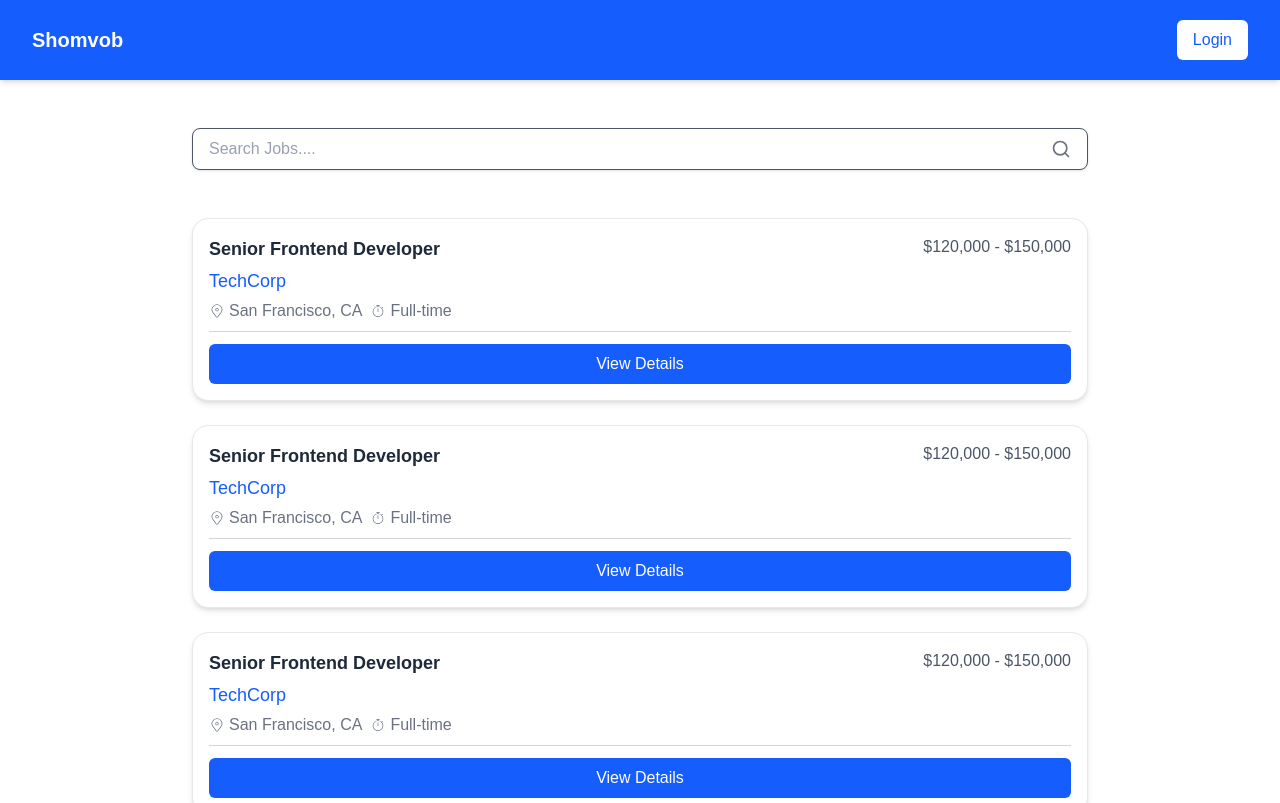
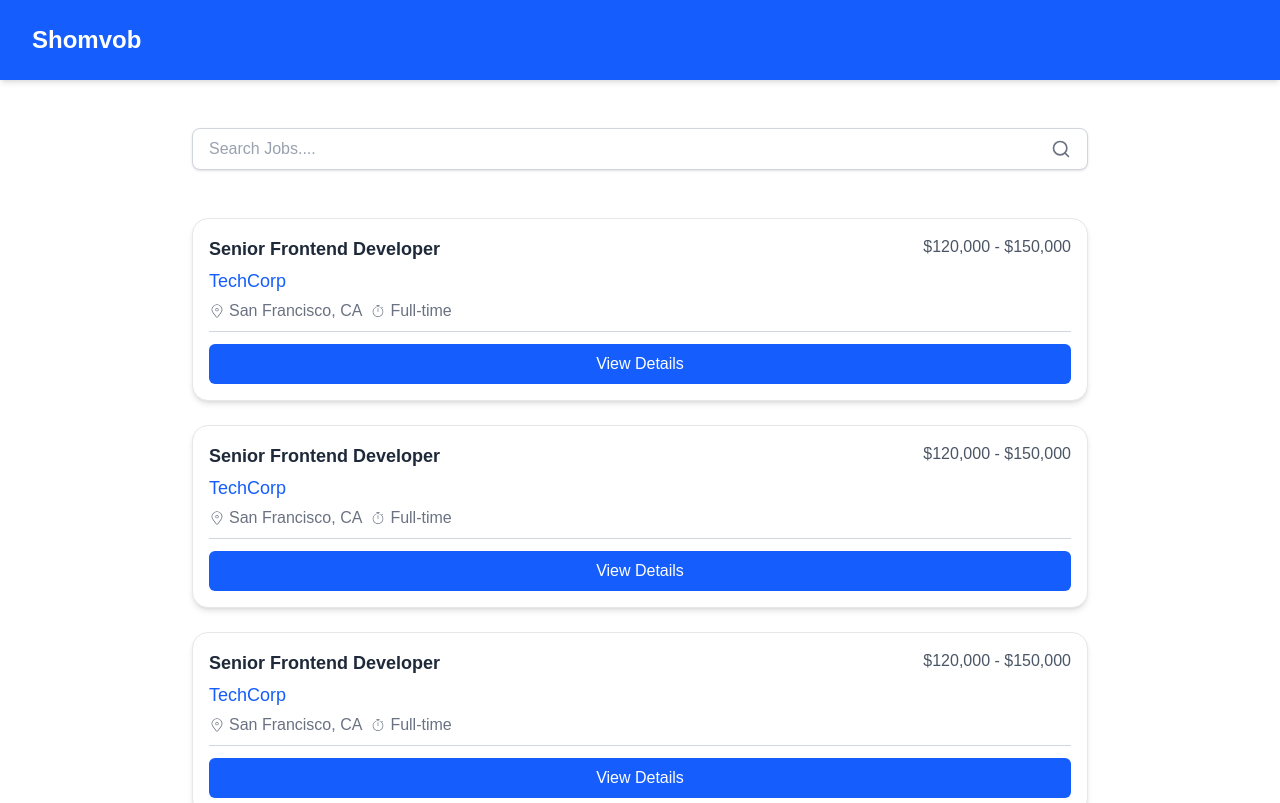
Before and after one commit to sajal-jayanto/mini-job-board-fornt, a Next.js app: page / in a window 1280 px wide. Shown: the top 803 px of the page. Built offline with nearby package versions, Linux system fonts and the light colour scheme.

Commit message:
admin page added

```diff
--- /dev/null
+++ b/src/app/(private)/admin/layout.tsx
@@ -0,0 +1,13 @@
+import Header from "@/components/Header";
+import { ReactNode } from "react";
+
+const AdminLayout = ({ children }: Readonly<{ children: ReactNode }>) => {
+  return (
+    <>
+      <Header />
+      {children}
+    </>
+  );
+};
+
+export default AdminLayout;
--- /dev/null
+++ b/src/app/(private)/admin/page.tsx
@@ -0,0 +1,5 @@
+const AdminPage = () => {
+  return <></>;
+};
+
+export default AdminPage;
--- /dev/null
+++ b/src/app/(public)/job-details/page.tsx
@@ -0,0 +1,11 @@
+import JobDetails from "@/components/JobDetails";
+
+const Details = () => {
+  return (
+    <div className="py-12">
+      <JobDetails />
+    </div>
+  );
+};
+
+export default Details;
--- /dev/null
+++ b/src/app/(public)/layout.tsx
@@ -0,0 +1,13 @@
+import Header from "@/components/Header";
+import { ReactNode } from "react";
+
+const PublicLayout = ({ children }: Readonly<{ children: ReactNode }>) => {
+  return (
+    <>
+      <Header />
+      {children}
+    </>
+  );
+};
+
+export default PublicLayout;
--- /dev/null
+++ b/src/app/(public)/page.tsx
@@ -0,0 +1,15 @@
+import SearchBar from "@/components/SearchBar";
+import JobCard from "@/components/JobCard";
+
+const Home = () => {
+  return (
+    <>
+      <SearchBar />
+      {[1, 2, 3, 4, 5, 6].map((index) => (
+        <JobCard key={index} />
+      ))}
+    </>
+  );
+};
+
+export default Home;
--- a/src/app/page.tsx
+++ /dev/null
@@ -1,24 +0,0 @@
-import Card from "@/components/Card";
-import Header from "@/components/Header";
-import JobDetails from "@/components/JobDetails";
-import SearchBar from "@/components/SearchBar";
-
-const Home = () => {
-  return (
-    <>
-      <Header />
-      <div className="py-12">
-        <SearchBar />
-      </div>
-      <Card />
-      <Card />
-      <Card />
-      <Card />
-      <Card />
-      <Card />
-      <JobDetails />
-    </>
-  );
-};
-
-export default Home;
--- a/src/components/Header.tsx
+++ b/src/components/Header.tsx
@@ -4,14 +4,9 @@ const Header = () => {
       <div className="max-w-7xl mx-auto px-4 sm:px-6 lg:px-8">
         <div className="flex justify-between h-20">
           <div className="flex">
-            <div className="flex-shrink-0 flex items-center text-xl font-bold text-white">
+            <div className="flex-shrink-0 flex items-center text-2xl font-bold text-white">
               Shomvob
             </div>
-          </div>
-          <div className="flex items-center">
-            <button className="text-md px-4 py-2 rounded-md bg-white text-blue-600">
-              Login
-            </button>
           </div>
         </div>
       </div>
--- a/src/components/Card.tsx
+++ b/src/components/JobCard.tsx
@@ -1,6 +1,6 @@
 import { CiLocationOn } from "react-icons/ci";
 import { CiStopwatch } from "react-icons/ci";
-export default function Card() {
+const JobCard = () => {
   return (
     <>
       <div className="flex items-center w-full max-w-4xl mx-auto mb-6">
@@ -35,4 +35,6 @@ export default function Card() {
       </div>
     </>
   );
-}
+};
+
+export default JobCard;
--- a/src/components/SearchBar.tsx
+++ b/src/components/SearchBar.tsx
@@ -12,9 +12,10 @@ export default function SearchBar() {
   };
 
   return (
+    <div className="py-12">
       <form
         onSubmit={handleSubmit}
-      className="flex items-center w-full max-w-4xl mx-auto bg-white border border-gray-600 rounded-lg px-4 py-2 shadow-sm"
+        className="flex items-center w-full max-w-4xl mx-auto bg-white border border-gray-300 rounded-lg px-4 py-2 shadow-sm"
       >
         <input
           type="text"
@@ -27,5 +28,6 @@ export default function SearchBar() {
           <Search className="w-5 h-5" />
         </button>
       </form>
+    </div>
   );
 }
```
Lines whose indentation alone changed are shown as unchanged.
